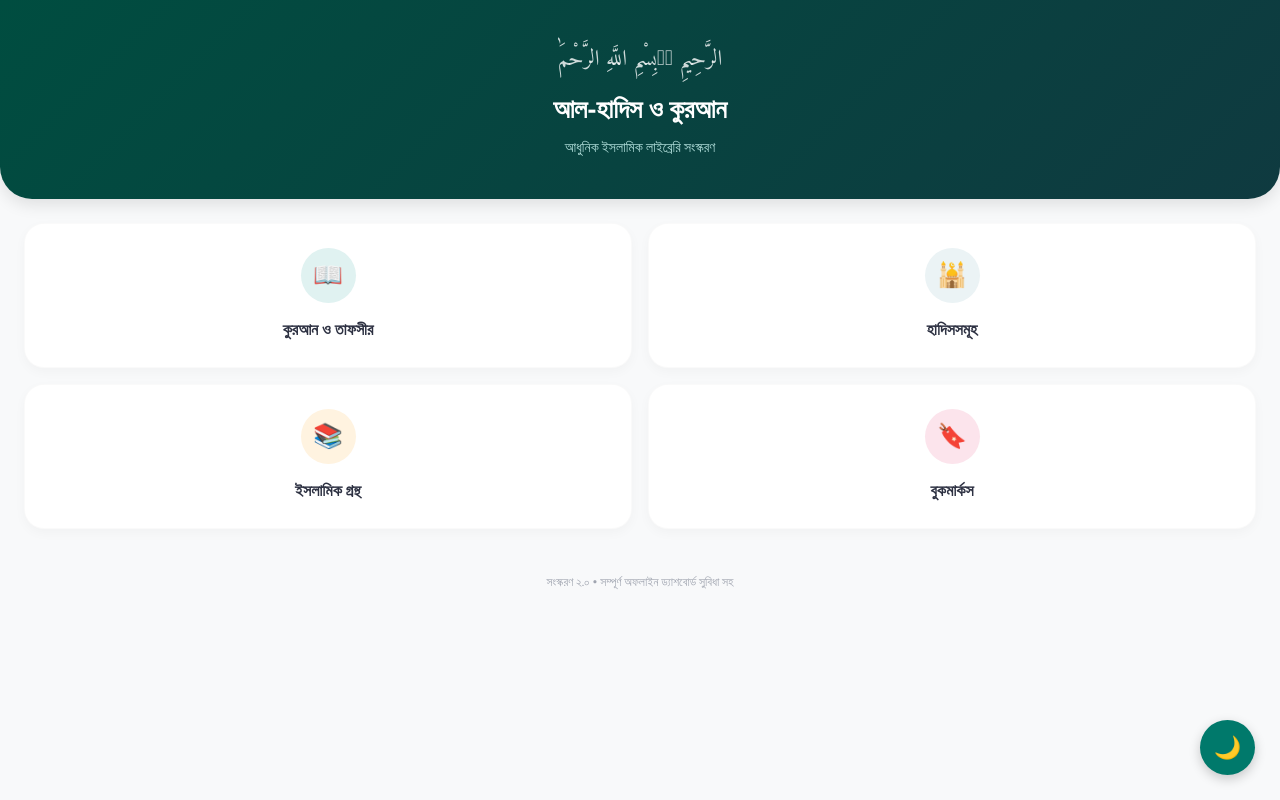
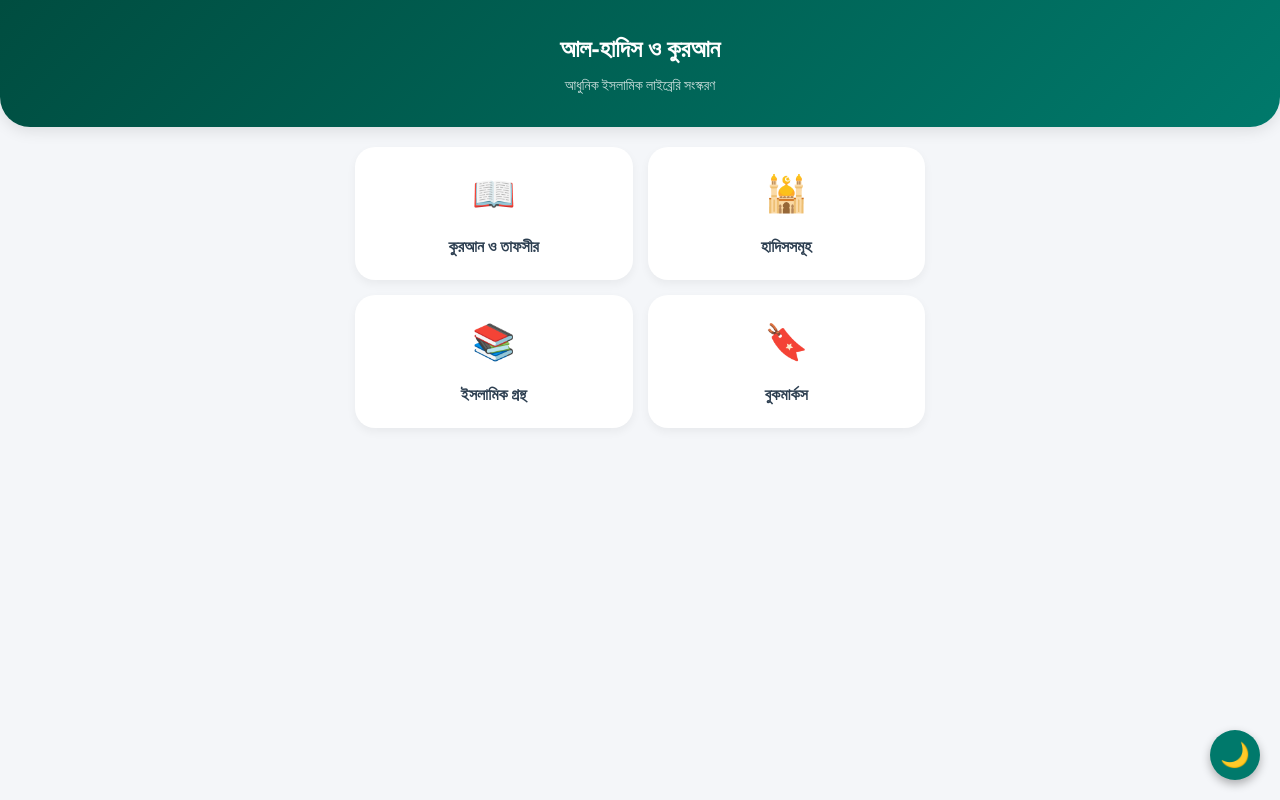
Before and after one commit to afsar1403/ChatBD, a plain HTML site: page index.html in a window 1280 px wide. Drawn offline with Linux system fonts and the light colour scheme.

Commit message:
Refactor index.html for improved layout and theme
Updated the title and theme colors in the HTML file. Improved the layout and structure of the dashboard and added functionality for theme toggling.

```diff
--- a/index.html
+++ b/index.html
@@ -3,185 +3,160 @@
 <head>
     <meta charset="UTF-8">
     <meta name="viewport" content="width=device-width, initial-scale=1.0">
-    <title>আল-হাদিস ও কুরআন ড্যাশবোর্ড</title>
-
-    <link rel="manifest" href="manifest.json">
-    <meta name="theme-color" content="#00796B">
-
+    <title>আল-হাদিস ও কুরআন</title>
+    <link rel="manifest" href="./manifest.json">
     <link href="https://fonts.googleapis.com/css2?family=Hind+Siliguri:wght@400;600;700&family=Amiri&display=swap" rel="stylesheet">
-
     <style>
         :root {
-            --bg-color: #f8f9fa;
+            --bg-color: #f4f6f9;
             --card-bg: #ffffff;
-            --text-main: #2d3142;
-            --text-sub: #a0a5b0;
-            --header-gradient: linear-gradient(135deg, #004D40, #0F3A40);
-            --subtitle-color: #b2dfdb;
-            --border-color: rgba(0,0,0,0.02);
+            --text-color: #2c3e50;
+            --primary-color: #00796B;
+            --header-bg: linear-gradient(135deg, #004D40, #00796B);
         }
 
         [data-theme="dark"] {
             --bg-color: #121212;
             --card-bg: #1e1e1e;
-            --text-main: #ffffff;
-            --text-sub: #8a8a8a;
-            --header-gradient: linear-gradient(135deg, #1A3038, #0D1F22);
-            --subtitle-color: #80cbc4;
-            --border-color: rgba(255,255,255,0.05);
+            --text-color: #e0e0e0;
+            --primary-color: #14b8a6;
+            --header-bg: linear-gradient(135deg, #111827, #1f2937);
         }
 
-        * {
-            margin: 0;
-            padding: 0;
-            box-sizing: border-box;
-            font-family: 'Hind Siliguri', sans-serif;
-            transition: background-color 0.3s, color 0.3s, border 0.3s;
-        }
+        * { box-sizing: border-box; margin: 0; padding: 0; }
+        body { font-family: 'Hind Siliguri', sans-serif; background-color: var(--bg-color); color: var(--text-color); transition: all 0.3s ease; padding-bottom: 60px; }
 
-        body {
-            background-color: var(--bg-color);
-            color: var(--text-main);
-        }
+        .header { background: var(--header-bg); color: white; text-align: center; padding: 30px 20px; border-bottom-left-radius: 30px; border-bottom-right-radius: 30px; box-shadow: 0 4px 15px rgba(0,0,0,0.1); position: relative; }
+        .header h1 { font-size: 24px; margin-bottom: 5px; }
+        .header p { font-size: 14px; opacity: 0.8; }
 
-        .hero-header {
-            background: var(--header-gradient);
-            color: white;
-            padding: 40px 20px;
-            text-align: center;
-            border-bottom-left-radius: 32px;
-            border-bottom-right-radius: 32px;
-            box-shadow: 0 6px 16px rgba(0,0,0,0.1);
-        }
+        .container { max-width: 600px; margin: 20px auto; padding: 0 15px; }
 
-        .bismillah-text {
-            font-family: 'Amiri', serif;
-            font-size: 22px;
-            color: rgba(255, 255, 255, 0.8);
-            margin-bottom: 10px;
-        }
+        /* Dashboard Grid */
+        .grid { display: grid; grid-template-columns: repeat(2, 1fr); gap: 15px; margin-top: 10px; }
+        .card { background: var(--card-bg); padding: 20px 15px; border-radius: 20px; text-align: center; box-shadow: 0 4px 10px rgba(0,0,0,0.05); cursor: pointer; transition: transform 0.2s; }
+        .card:active { transform: scale(0.95); }
+        .card-icon { font-size: 35px; margin-bottom: 10px; display: block; }
+        .card h3 { font-size: 16px; font-weight: 600; }
 
-        .app-title { font-size: 26px; font-weight: 700; }
-        .app-subtitle { font-size: 14px; color: var(--subtitle-color); margin-top: 5px; }
+        /* Surah List View */
+        .view-section { display: none; margin-top: 10px; }
+        .back-btn { background: var(--primary-color); color: white; border: none; padding: 8px 16px; border-radius: 10px; font-weight: 600; cursor: pointer; margin-bottom: 15px; }
 
-        .menu-grid {
-            display: grid;
-            grid-template-columns: repeat(2, 1fr);
-            gap: 16px;
-            padding: 24px;
-        }
+        .list-item { background: var(--card-bg); padding: 15px; border-radius: 15px; margin-bottom: 10px; display: flex; justify-content: space-between; align-items: center; box-shadow: 0 2px 5px rgba(0,0,0,0.05); cursor: pointer; }
+        .surah-info { display: flex; align-items: center; gap: 15px; }
+        .surah-num { background: var(--primary-color); color: white; width: 30px; height: 30px; display: flex; align-items: center; justify-content: center; border-radius: 50%; font-size: 12px; font-weight: bold; }
+        .arabic-text { font-family: 'Amiri', serif; font-size: 20px; color: var(--primary-color); }
 
-        .menu-card {
-            background: var(--card-bg);
-            border-radius: 20px;
-            padding: 24px 16px;
-            text-align: center;
-            box-shadow: 0 4px 12px rgba(0,0,0,0.03);
-            display: flex;
-            flex-direction: column;
-            align-items: center;
-            justify-content: center;
-            border: 1px solid var(--border-color);
-        }
-
-        .menu-card:active { transform: scale(0.96); opacity: 0.8; }
-
-        .icon-badge {
-            width: 55px;
-            height: 55px;
-            border-radius: 50%;
-            display: flex;
-            align-items: center;
-            justify-content: center;
-            font-size: 24px;
-            margin-bottom: 14px;
-        }
-
-        .quran-color { background: #E0F2F1; color: #00796B; }
-        .hadith-color { background: #EBF3F5; color: #0B4F6C; }
-        .books-color { background: #FFF3E0; color: #E65100; }
-        .bookmark-color { background: #FCE4EC; color: #C2185B; }
-
-        [data-theme="dark"] .quran-color { background: #004D40; color: #80cbc4; }
-        [data-theme="dark"] .hadith-color { background: #0D2C3A; color: #90caf9; }
-        [data-theme="dark"] .books-color { background: #4E2500; color: #ffcc80; }
-        [data-theme="dark"] .bookmark-color { background: #4D0F28; color: #f48fb1; }
-
-        .card-title { font-size: 16px; font-weight: 700; }
-        .footer-note { text-align: center; font-size: 12px; color: var(--text-sub); margin-top: 20px; }
-
-        .theme-toggle-btn {
-            position: fixed;
-            bottom: 25px;
-            right: 25px;
-            width: 55px;
-            height: 55px;
-            background-color: #00796B;
-            color: white;
-            border-radius: 50%;
-            display: flex;
-            align-items: center;
-            justify-content: center;
-            font-size: 22px;
-            box-shadow: 0 4px 12px rgba(0,0,0,0.2);
-            cursor: pointer;
-            z-index: 1000;
-        }
-
-        [data-theme="dark"] .theme-toggle-btn { background-color: #fff; color: #121212; }
+        /* Floating Theme Button */
+        .theme-toggle { position: fixed; bottom: 20px; right: 20px; background: #00796B; color: white; border: none; width: 50px; height: 50px; border-radius: 50%; font-size: 24px; cursor: pointer; box-shadow: 0 4px 10px rgba(0,0,0,0.3); display: flex; align-items: center; justify-content: center; }
     </style>
 </head>
 <body>
 
-    <div class="theme-toggle-btn" id="theme-btn" onclick="toggleTheme()">🌙</div>
-
-    <div class="hero-header">
-        <div class="bismillah-text">بِسْمِ اللَّهِ الرَّحْمَٰনِ الرَّحِيمِ</div>
-        <div class="app-title">আল-হাদিস ও কুরআন</div>
-        <div class="app-subtitle">আধুনিক ইসলামিক লাইব্রেরি সংস্করণ</div>
+    <div class="header">
+        <h1 id="header-title">আল-হাদিস ও কুরআন</h1>
+        <p id="header-subtitle">আধুনিক ইসলামিক লাইব্রেরি সংস্করণ</p>
     </div>
 
-    <div class="menu-grid">
-        <div class="menu-card">
-            <div class="icon-badge quran-color">📖</div>
-            <div class="card-title">কুরআন ও তাফসীর</div>
+    <div class="container">
+        <!-- Main Dashboard -->
+        <div id="dashboard-view">
+            <div class="grid">
+                <div class="card" onclick="openQuran()">
+                    <span class="card-icon">📖</span>
+                    <h3>কুরআন ও তাফসীর</h3>
+                </div>
+                <div class="card" onclick="alert('হাদিস সেকশনটি পরবর্তী ধাপে যুক্ত করা হবে।')">
+                    <span class="card-icon">🕌</span>
+                    <h3>হাদিসসমূহ</h3>
+                </div>
+                <div class="card" onclick="alert('ইসলামিক গ্রন্থ সেকশনটি শীঘ্রই আসছে।')">
+                    <span class="card-icon">📚</span>
+                    <h3>ইসলামিক গ্রন্থ</h3>
+                </div>
+                <div class="card" onclick="alert('বুকমার্কস সেকশনটি শীঘ্রই আসছে।')">
+                    <span class="card-icon">🔖</span>
+                    <h3>বুকমার্কস</h3>
+                </div>
+            </div>
         </div>
-        <div class="menu-card">
-            <div class="icon-badge hadith-color">🕌</div>
-            <div class="card-title">হাদিসসমূহ</div>
-        </div>
-        <div class="menu-card">
-            <div class="icon-badge books-color">📚</div>
-            <div class="card-title">ইসলামিক গ্রন্থ</div>
-        </div>
-        <div class="menu-card">
-            <div class="icon-badge bookmark-color">🔖</div>
-            <div class="card-title">বুকমার্কস</div>
+
+        <!-- Quran/Surah List View -->
+        <div id="quran-view" class="view-section">
+            <button class="back-btn" onclick="showDashboard()">← ফিরে যান</button>
+            <div id="surah-list">📍 সূরা তালিকা লোড হচ্ছে...</div>
         </div>
     </div>
 
-    <div class="footer-note">
-        সংস্করণ ২.০ • সম্পূর্ণ অফলাইন ড্যাশবোর্ড সুবিধা সহ
-    </div>
+    <button class="theme-toggle" onclick="toggleTheme()">🌙</button>
 
     <script>
+        // PWA Service Worker Registration
+        if ('serviceWorker' in navigator) {
+            navigator.serviceWorker.register('./sw.js');
+        }
+
+        // Theme Toggle Function
         function toggleTheme() {
-            const body = document.documentElement;
-            const btn = document.getElementById('theme-btn');
+            const body = document.body;
+            const btn = document.querySelector('.theme-toggle');
             if (body.getAttribute('data-theme') === 'dark') {
                 body.removeAttribute('data-theme');
-                btn.innerText = '🌙';
+                btn.textContent = '🌙';
             } else {
                 body.setAttribute('data-theme', 'dark');
-                btn.innerText = '☀️';
+                btn.textContent = '☀️';
             }
         }
 
-        if ('serviceWorker' in navigator) {
-            navigator.serviceWorker.register('sw.js')
-            .then(() => console.log("Service Worker Registered Successfully."));
+        // Navigation Functions
+        function openQuran() {
+            document.getElementById('dashboard-view').style.display = 'none';
+            document.getElementById('quran-view').style.display = 'block';
+            document.getElementById('header-title').textContent = 'পবিত্র কুরআন';
+            document.getElementById('header-subtitle').textContent = '১১৪ টি সূরার তালিকা';
+            loadSurahList();
+        }
+
+        function showDashboard() {
+            document.getElementById('quran-view').style.display = 'none';
+            document.getElementById('dashboard-view').style.display = 'block';
+            document.getElementById('header-title').textContent = 'আল-হাদিস ও কুরআন';
+            document.getElementById('header-subtitle').textContent = 'আধুনিক ইসলামিক লাইব্রেরি সংস্করণ';
+        }
+
+        // Fetch Surah List from API
+        async function loadSurahList() {
+            const listContainer = document.getElementById('surah-list');
+            try {
+                // Fetching Surah names in Bengali translation context
+                const response = await fetch('https://api.quran.com/api/v4/chapters?language=bn');
+                const data = await response.json();
+
+                listContainer.innerHTML = ''; // Clear loading text
+
+                data.chapters.forEach(surah => {
+                    const item = document.createElement('div');
+                    item.className = 'list-item';
+                    item.onclick = () => alert(`সূরা ${surah.name_simple} এর আয়াতসমূহ পরবর্তী আপডেটে লোড হবে।`);
+
+                    item.innerHTML = `
+                        <div class="surah-info">
+                            <div class="surah-num">${surah.id}</div>
+                            <div>
+                                <strong>${surah.name_simple}</strong>
+                                <p style="font-size: 12px; opacity: 0.7;">আয়াত সংখ্যা: ${surah.verses_count}</p>
+                            </div>
+                        </div>
+                        <div class="arabic-text">${surah.name_arabic}</div>
+                    `;
+                    listContainer.appendChild(item);
+                });
+            } catch (error) {
+                listContainer.innerHTML = '❌ সূরা তালিকা লোড করতে সমস্যা হয়েছে। ইন্টারনেট কানেকশন চেক করুন।';
+            }
         }
     </script>
-
 </body>
 </html>
```
